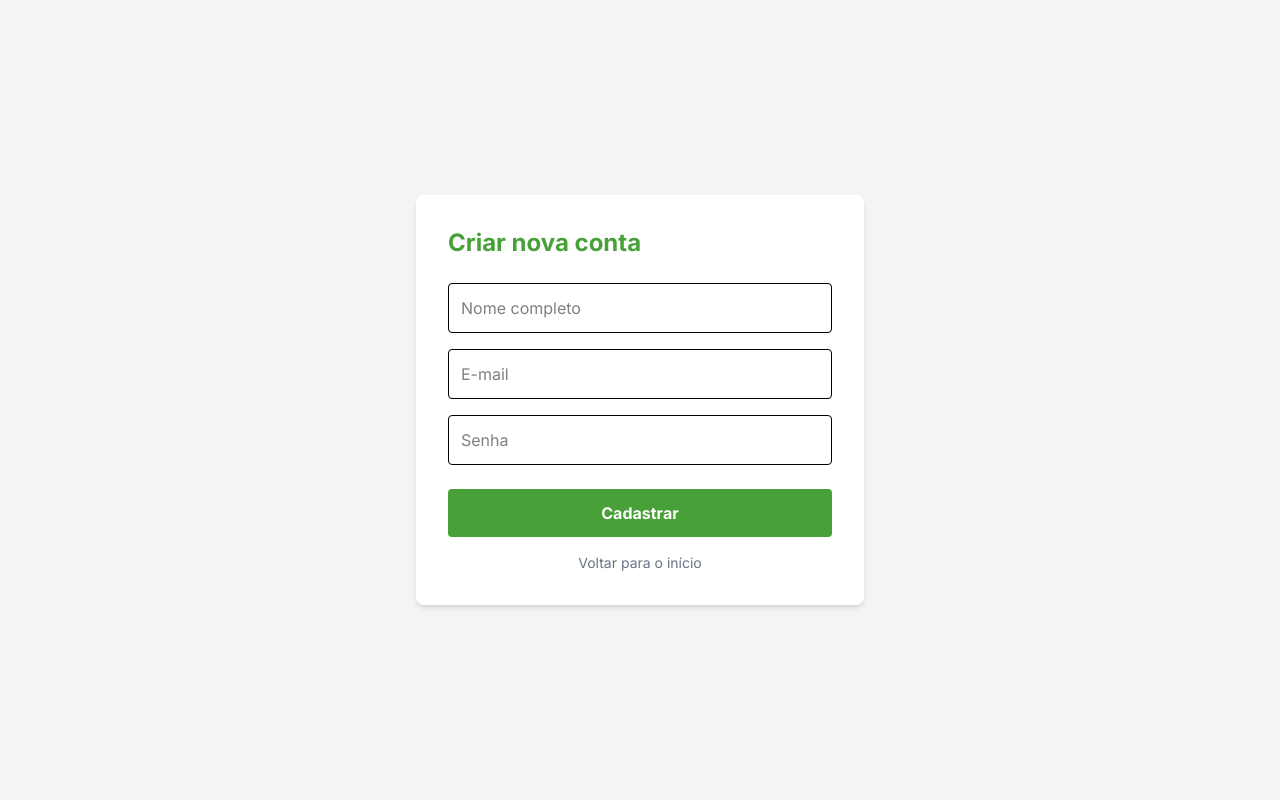
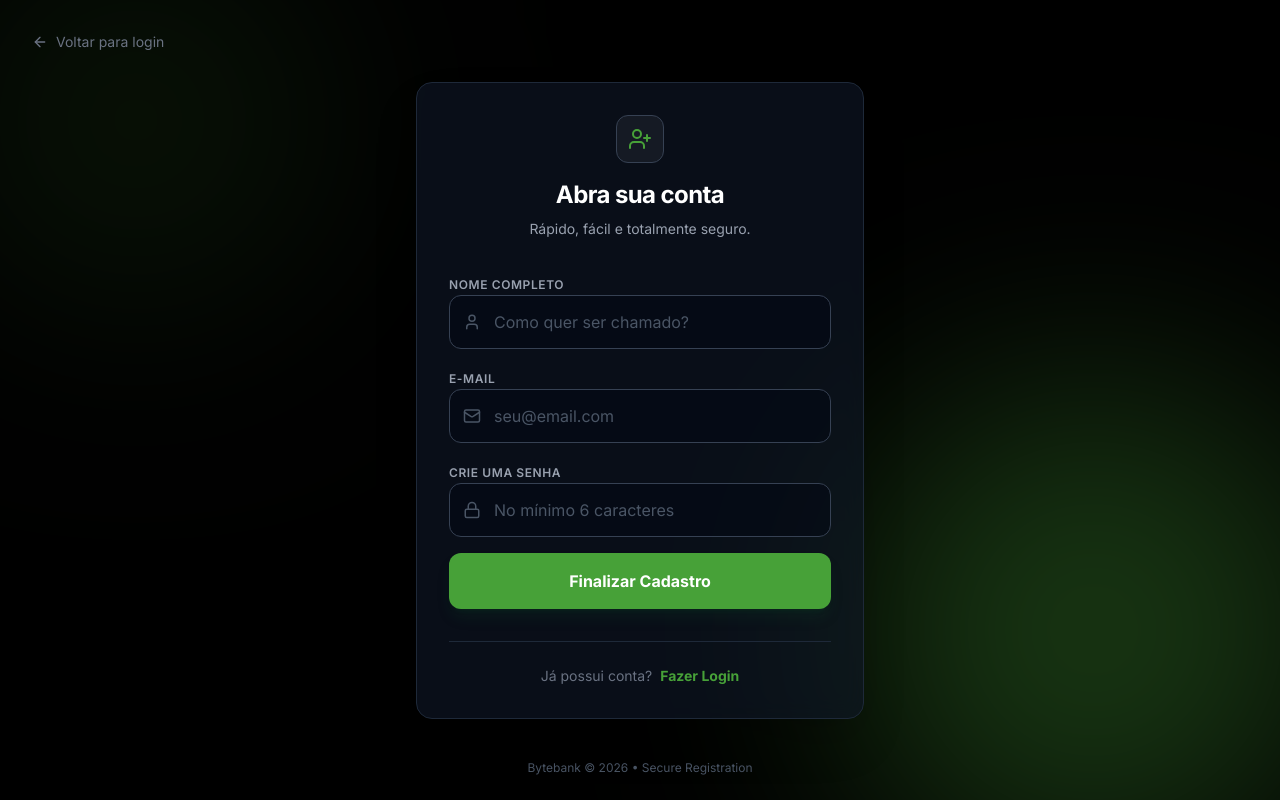
Before and after one commit to ArthurlimaT/fiap-challenge-2, a Next.js app: page /register in a window 1280 px wide. Built offline with nearby package versions, Linux system fonts and the light colour scheme.

Commit message:
Atualização tela de cadastro

```diff
--- a/app/register/page.tsx
+++ b/app/register/page.tsx
@@ -1,30 +1,119 @@
 'use client';
-import React from 'react';
+import React, { useState } from 'react';
 import Link from 'next/link';
 import { useRouter } from 'next/navigation';
+import { UserPlus, ArrowLeft, Mail, Lock, User } from 'lucide-react';
 
 export default function RegisterPage() {
+  const [isLoading, setIsLoading] = useState(false);
   const router = useRouter();
 
   const handleRegister = (e: React.FormEvent) => {
     e.preventDefault();
-    // Aqui você faria a lógica de salvar o usuário
-    alert("Conta criada com sucesso!");
-    router.push('/dashboard'); // Manda para o dashboard real
+    setIsLoading(true);
+
+    // Simula processamento de cadastro
+    setTimeout(() => {
+      // Cria o cookie de autenticação para permitir entrada direta
+      document.cookie = "auth_token=user_autenticado_bytebank; path=/; max-age=86400; SameSite=Lax";
+
+      alert("Conta criada com sucesso! Bem-vindo ao Bytebank.");
+      router.push('/dashboard');
+    }, 2000);
   };
 
   return (
-    <div className="min-h-screen flex items-center justify-center bg-gray-100">
-      <form onSubmit={handleRegister} className="bg-white p-8 rounded-lg shadow-md w-full max-w-md">
-        <h2 className="text-2xl font-bold mb-6 text-[#47A138]">Criar nova conta</h2>
-        <input type="text" placeholder="Nome completo" className="w-full p-3 border rounded mb-4 outline-none focus:border-[#47A138]" required />
-        <input type="email" placeholder="E-mail" className="w-full p-3 border rounded mb-4 outline-none focus:border-[#47A138]" required />
-        <input type="password" placeholder="Senha" className="w-full p-3 border rounded mb-6 outline-none focus:border-[#47A138]" required />
-        <button type="submit" className="w-full bg-[#47A138] text-white py-3 rounded font-bold hover:brightness-90 transition-all">
-          Cadastrar
-        </button>
-        <Link href="/" className="block text-center mt-4 text-sm text-gray-500 hover:underline">Voltar para o início</Link>
-      </form>
+    <div className="min-h-screen flex items-center justify-center bg-black relative overflow-hidden">
+
+      {/* Efeito de Fundo (Glow Verde - Posicionado diferente do login para variação) */}
+      <div className="absolute bottom-[-10%] right-[-5%] w-[500px] h-[500px] bg-[#47A138] rounded-full mix-blend-screen filter blur-[120px] opacity-15 animate-pulse"></div>
+      <div className="absolute top-[-10%] left-[-5%] w-[400px] h-[400px] bg-[#47A138] rounded-full mix-blend-screen filter blur-[100px] opacity-10"></div>
+
+      {/* Botão de Voltar */}
+      <Link href="/login" className="absolute top-8 left-8 text-gray-500 hover:text-white transition-colors flex items-center gap-2 text-sm">
+        <ArrowLeft size={16} /> Voltar para login
+      </Link>
+
+      {/* Card de Cadastro */}
+      <div className="w-full max-w-md p-8 bg-gray-900/60 backdrop-blur-md border border-gray-800 rounded-2xl shadow-2xl z-10">
+
+        {/* Cabeçalho */}
+        <div className="flex flex-col items-center mb-8">
+          <div className="w-12 h-12 bg-white/5 border border-gray-700 rounded-xl flex items-center justify-center mb-4">
+            <UserPlus className="text-[#47A138]" size={24} />
+          </div>
+          <h2 className="text-2xl font-bold text-white tracking-tight">Abra sua conta</h2>
+          <p className="text-gray-400 text-sm mt-2">Rápido, fácil e totalmente seguro.</p>
+        </div>
+
+        <form onSubmit={handleRegister} className="space-y-4">
+
+          {/* Nome */}
+          <div className="space-y-2">
+            <label className="text-xs font-semibold text-gray-400 uppercase tracking-wider">Nome Completo</label>
+            <div className="relative">
+              <User className="absolute left-3.5 top-1/2 -translate-y-1/2 text-gray-600" size={18} />
+              <input
+                type="text"
+                placeholder="Como quer ser chamado?"
+                className="w-full pl-11 p-3.5 bg-gray-950/50 border border-gray-700 rounded-xl text-white outline-none focus:border-[#47A138] focus:ring-1 focus:ring-[#47A138] transition-all placeholder:text-gray-600"
+                required
+              />
+            </div>
+          </div>
+
+          {/* E-mail */}
+          <div className="space-y-2">
+            <label className="text-xs font-semibold text-gray-400 uppercase tracking-wider">E-mail</label>
+            <div className="relative">
+              <Mail className="absolute left-3.5 top-1/2 -translate-y-1/2 text-gray-600" size={18} />
+              <input
+                type="email"
+                placeholder="seu@email.com"
+                className="w-full pl-11 p-3.5 bg-gray-950/50 border border-gray-700 rounded-xl text-white outline-none focus:border-[#47A138] focus:ring-1 focus:ring-[#47A138] transition-all placeholder:text-gray-600"
+                required
+              />
+            </div>
+          </div>
+
+          {/* Senha */}
+          <div className="space-y-2">
+            <label className="text-xs font-semibold text-gray-400 uppercase tracking-wider">Crie uma senha</label>
+            <div className="relative">
+              <Lock className="absolute left-3.5 top-1/2 -translate-y-1/2 text-gray-600" size={18} />
+              <input
+                type="password"
+                placeholder="No mínimo 6 caracteres"
+                className="w-full pl-11 p-3.5 bg-gray-950/50 border border-gray-700 rounded-xl text-white outline-none focus:border-[#47A138] focus:ring-1 focus:ring-[#47A138] transition-all placeholder:text-gray-600"
+                required
+              />
+            </div>
+          </div>
+
+          <button
+            type="submit"
+            disabled={isLoading}
+            className="w-full bg-[#47A138] hover:bg-[#3f9132] text-white py-4 rounded-xl font-bold transition-all transform active:scale-[0.98] shadow-lg shadow-green-900/20 disabled:opacity-70 flex items-center justify-center gap-2 mt-4"
+          >
+            {isLoading ? (
+              <div className="w-5 h-5 border-2 border-white/30 border-t-white rounded-full animate-spin"></div>
+            ) : (
+              'Finalizar Cadastro'
+            )}
+          </button>
+        </form>
+
+        <div className="mt-8 pt-6 border-t border-gray-800 text-center">
+          <p className="text-sm text-gray-500">
+            Já possui conta? <Link href="/login" className="text-[#47A138] font-bold hover:underline ml-1">Fazer Login</Link>
+          </p>
+        </div>
+
+      </div>
+
+      <div className="absolute bottom-6 text-gray-600 text-xs">
+        Bytebank &copy; 2026 • Secure Registration
+      </div>
     </div>
   );
 }
```
Also changed, not shown: app/register/register.module.scss (+121 -70 lines).
